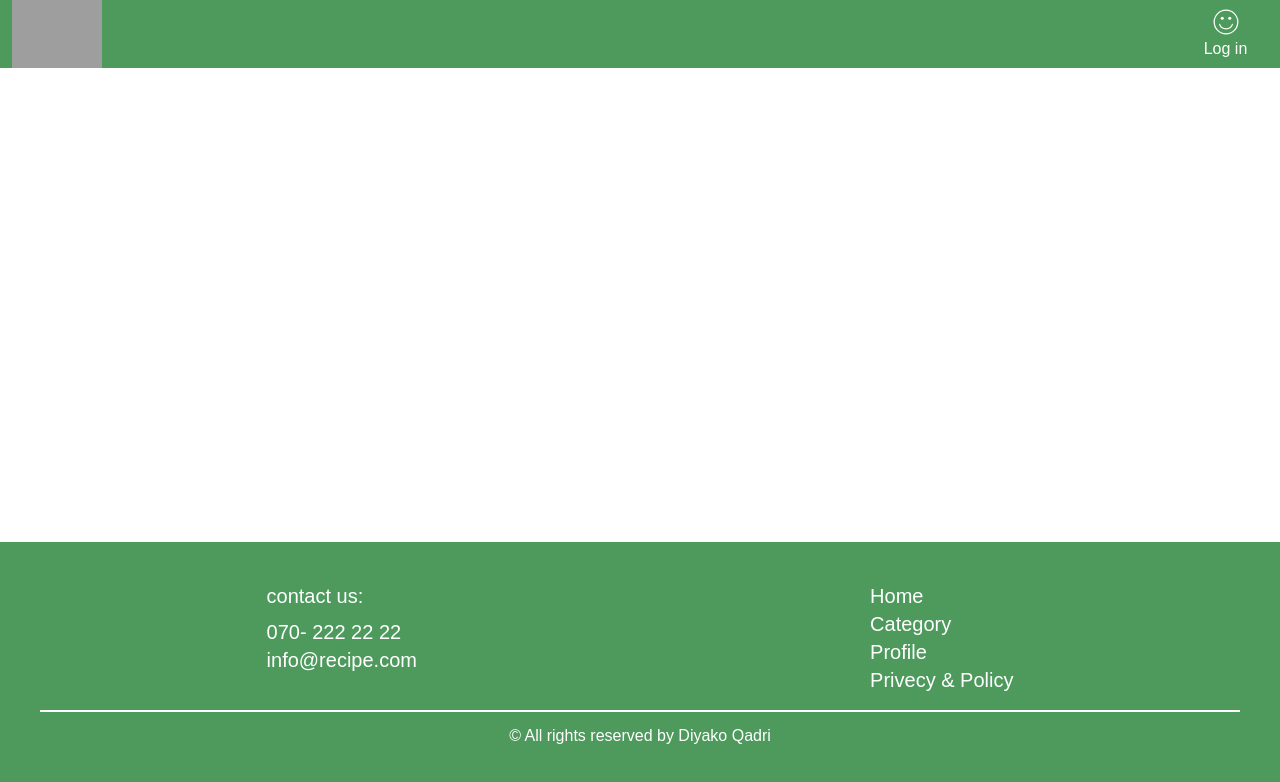
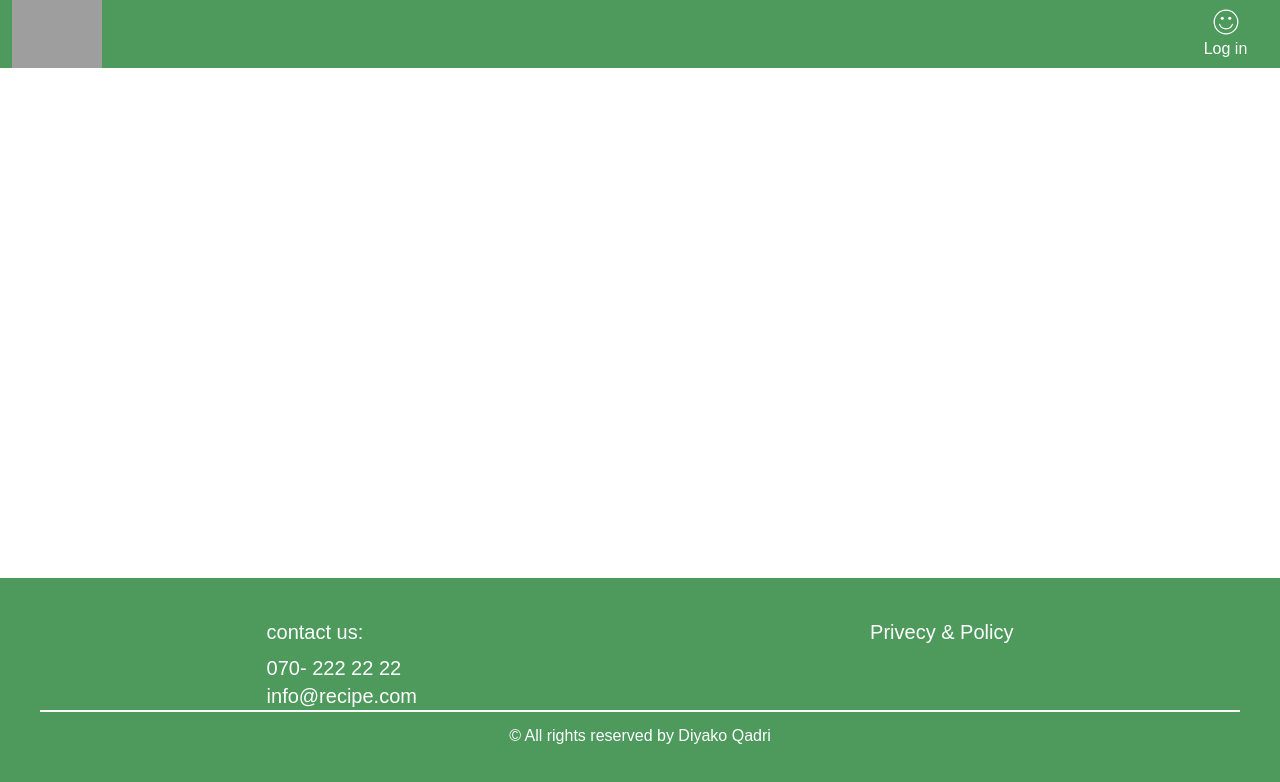
Before and after one commit to Diyako-Qadri/Recipe-Finder-, a Next.js app: page /category in a window 1280 px wide. Shown: the top 782 px of the page. Built offline with nearby package versions, Linux system fonts and the light colour scheme; grey boxes are pictures that could not be loaded.

Commit message:
maked the link to the page visible if user exist

```diff
--- a/src/components/Footer/index.tsx
+++ b/src/components/Footer/index.tsx
@@ -1,6 +1,10 @@
 import Link from 'next/link';
+import { useUserContext } from '@/utils/contexts';
+import { type userContextType } from '@/utils/types';
 
 const Footer = () => {
+  const { user } = useUserContext() as userContextType;
+
   return (
     <footer className="bg-[#4e9a5d] text-white p-10 text-center  items-center">
       <div className="flex flex-col md:flex-row justify-around border-b-2 border-white">
@@ -15,15 +19,17 @@ const Footer = () => {
         </div>
 
         <div className="flex flex-col text-start text-xl  pb-4">
-          <Link href="/">Home</Link>
-          <Link href="/category">Category</Link>
-          <Link href="/profile">Profile</Link>
-          <p className='hover:underline'>Privecy & Policy</p>
+          {user && (
+            <>
+              <Link href="/">Home</Link>
+              <Link href="/category">Category</Link>
+              <Link href="/profile">Profile</Link>
+            </>
+          )}
+          <p className="hover:underline">Privecy & Policy</p>
         </div>
       </div>
-    <div className='p-3'>
-      &copy; All rights reserved by Diyako Qadri
-    </div>
+      <div className="p-3">&copy; All rights reserved by Diyako Qadri</div>
     </footer>
   );
 };
```
